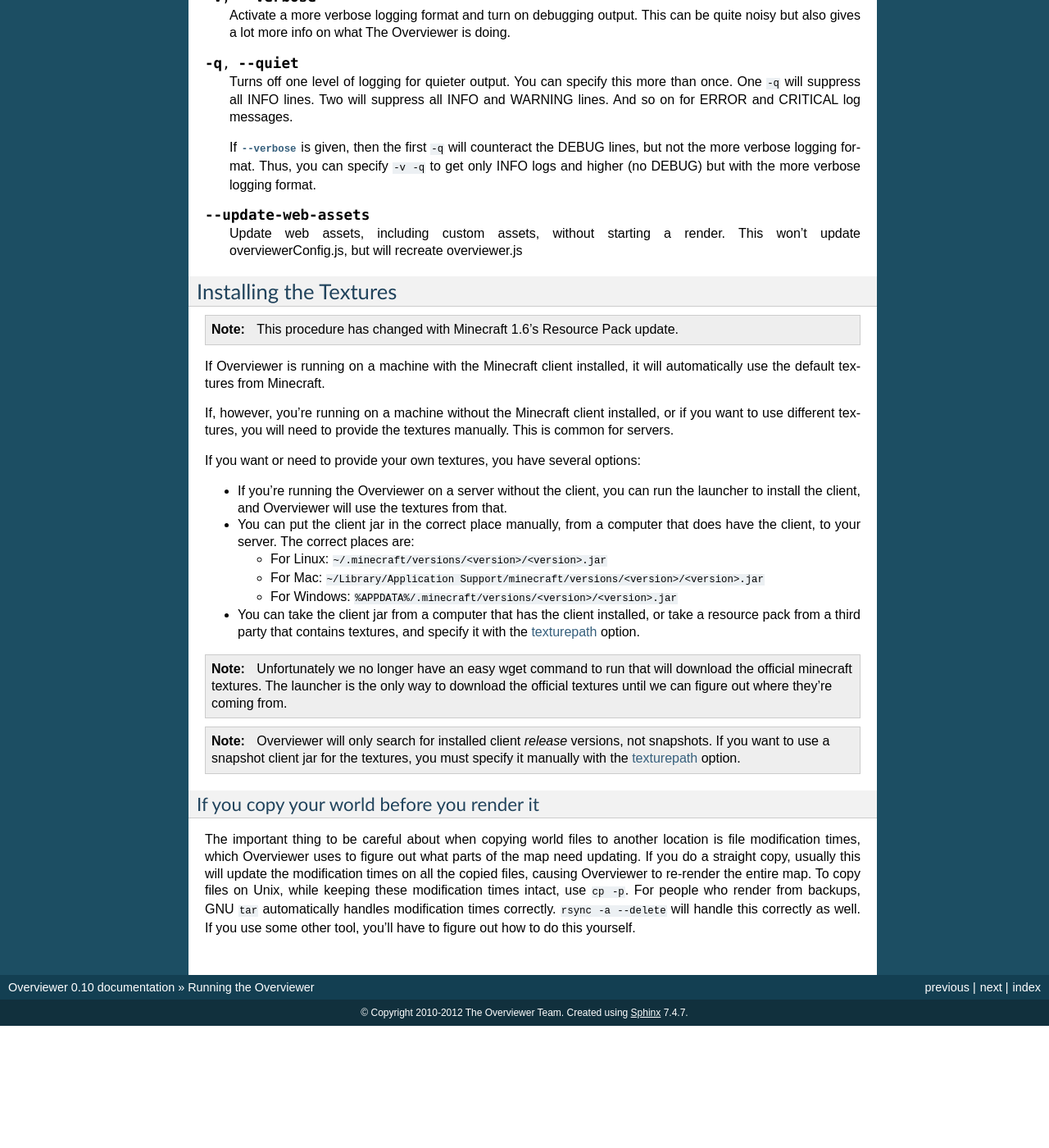
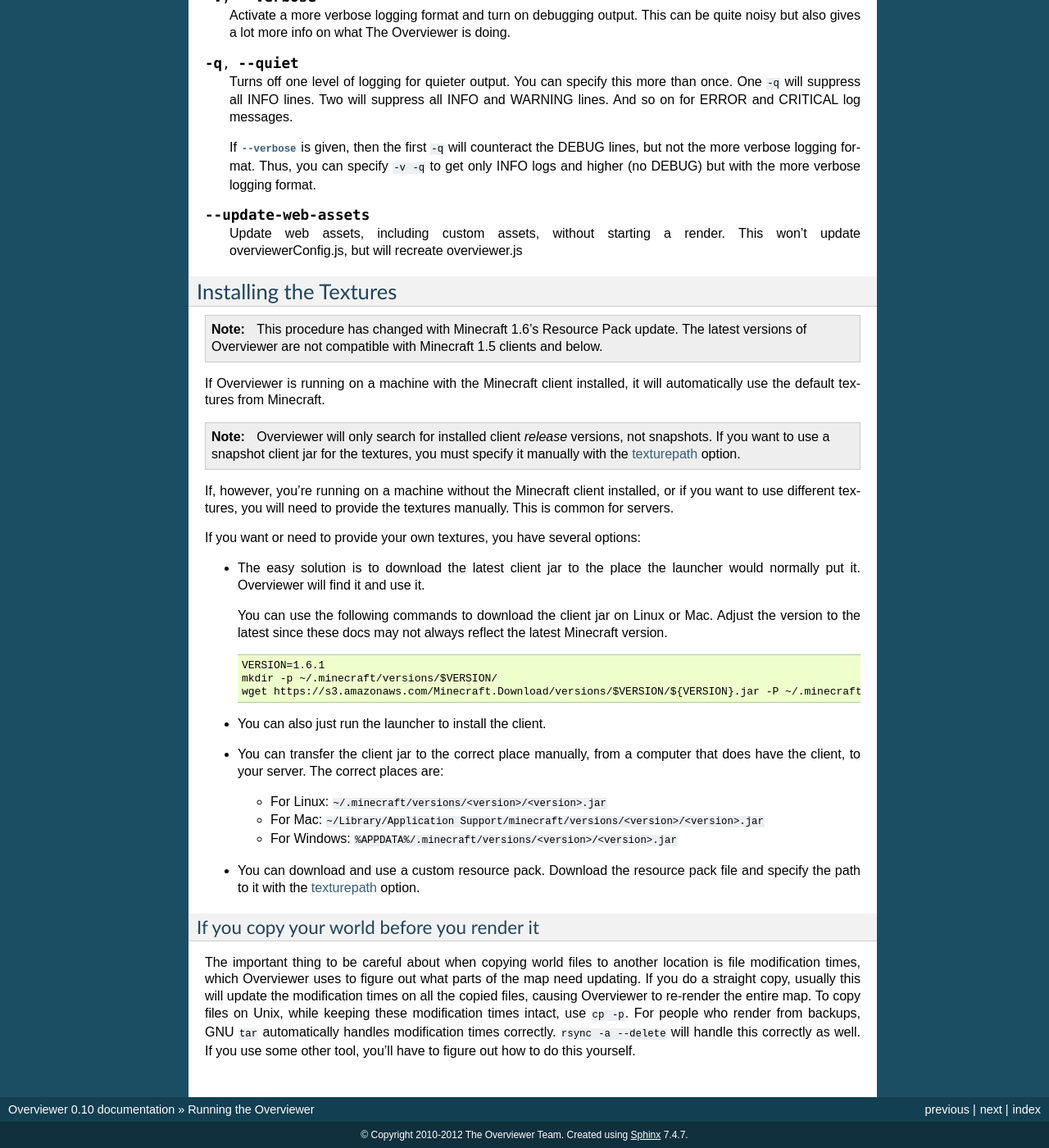
Before and after one commit to overviewer/Minecraft-Overviewer, a Sphinx documentation site: the page built from docs/running.rst, in a window 1280 px wide and 1400 px high, scrolled down 3245 px. Shown: the whole window at 82% size. Built offline with Sphinx 7.4.7, drawn with Linux system fonts in a browser that asks for light colours; before the commit the page ends 4496 px from its top, so only the background shows below that.

Commit message:
updated Installing Textures section of the docs
Added a command to download the official textures. Reworded the rest of
the section for clarity.

```diff
--- a/docs/running.rst
+++ b/docs/running.rst
@@ -230,10 +230,18 @@ Installing the Textures
 =======================
 
 .. note::
-    This procedure has changed with Minecraft 1.6's Resource Pack update.
+    This procedure has changed with Minecraft 1.6's Resource Pack update. The
+    latest versions of Overviewer are not compatible with Minecraft 1.5 clients
+    and below.
 
 If Overviewer is running on a machine with the Minecraft client installed, it
 will automatically use the default textures from Minecraft.
+
+.. note::
+    Overviewer will only search for installed client *release* versions, not
+    snapshots. If you want to use a snapshot client jar for the textures,
+    you must specify it manually with the :ref:`texturepath<option_texturepath>`
+    option.
 
 If, however, you're running on a machine without the Minecraft client installed,
 or if you want to use different textures, you will need to provide the textures
@@ -241,12 +249,23 @@ manually. This is common for servers.
 
 If you want or need to provide your own textures, you have several options:
 
-* If you're running the Overviewer on a server without the client, you can run
-  the launcher to install the client, and Overviewer will use the textures from
-  that.
+* The easy solution is to download the latest client jar to the place the
+  launcher would normally put it. Overviewer will find it and use it.
 
-* You can put the client jar in the correct place manually, from a computer that
-  does have the client, to your server. The correct places are:
+  You can use the following commands to download the client jar on Linux or Mac.
+  Adjust the version to the latest since these docs may not always reflect the
+  latest Minecraft version.
+
+  ::
+
+    VERSION=1.6.1
+    mkdir -p ~/.minecraft/versions/$VERSION/
+    wget https://s3.amazonaws.com/Minecraft.Download/versions/$VERSION/${VERSION}.jar -P ~/.minecraft/versions/$VERSION/
+
+* You can also just run the launcher to install the client.
+
+* You can transfer the client jar to the correct place manually, from a computer
+  that does have the client, to your server. The correct places are:
 
   * For Linux: ``~/.minecraft/versions/<version>/<version>.jar``
 
@@ -254,21 +273,9 @@ If you want or need to provide your own textures, you have several options:
 
   * For Windows: ``%APPDATA%/.minecraft/versions/<version>/<version>.jar``
 
-* You can take the client jar from a computer that has the client installed, or
-  take a resource pack from a third party that contains textures, and specify it
-  with the :ref:`texturepath<option_texturepath>` option.
-
-.. note::
-    Unfortunately we no longer have an easy wget command to run that will
-    download the official minecraft textures. The launcher is the only way to
-    download the official textures until we can figure out where they're coming
-    from.
-
-.. note::
-    Overviewer will only search for installed client *release* versions, not
-    snapshots. If you want to use a snapshot client jar for the textures,
-    you must specify it manually with the :ref:`texturepath<option_texturepath>`
-    option.
+* You can download and use a custom resource pack. Download the resource pack
+  file and specify the path to it with the
+  :ref:`texturepath<option_texturepath>` option.
 
 If you copy your world before you render it
 -------------------------------------------
```
